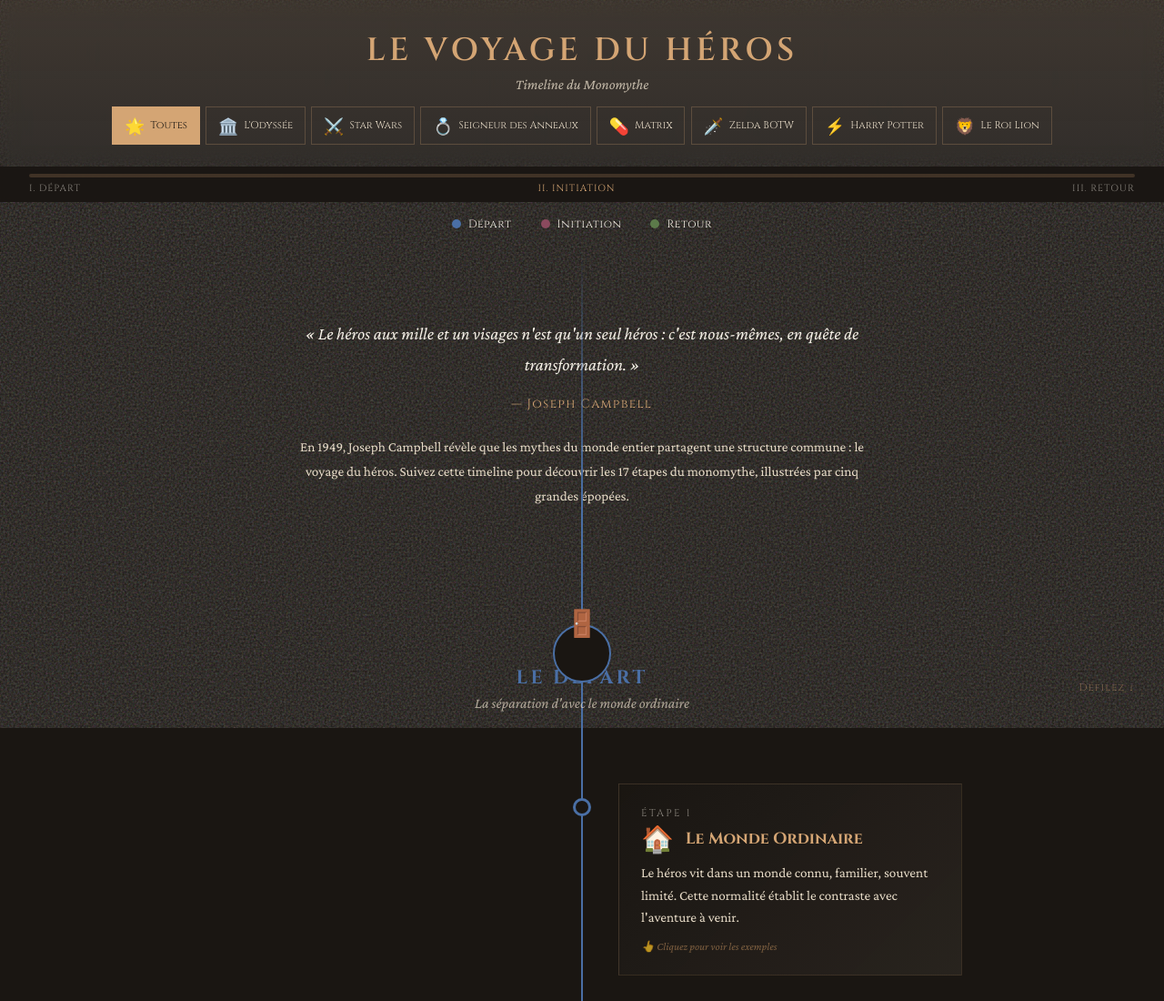
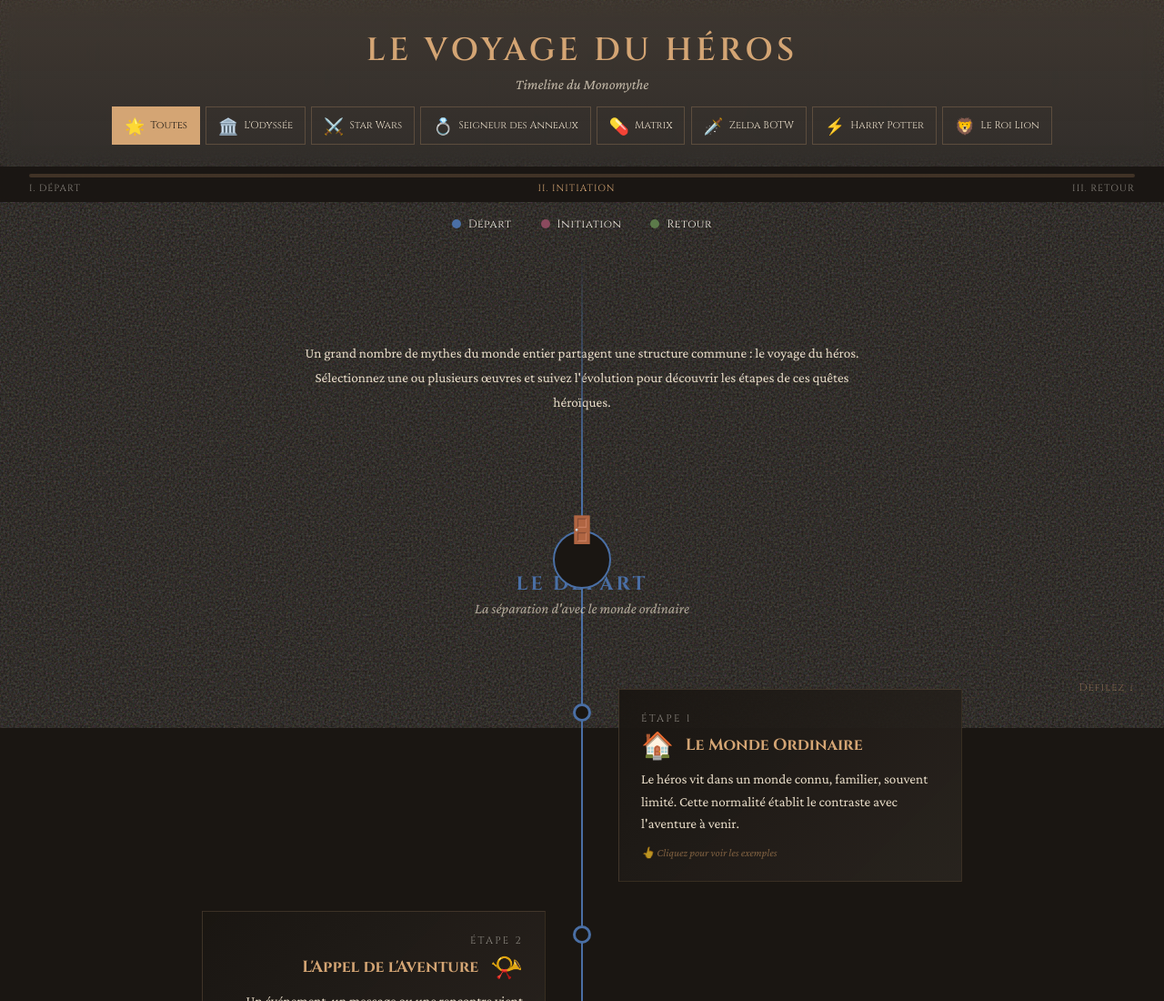
Before and after one commit to bmatge/voyage-du-heros, a plain HTML site: page index.html in a window 1280 px wide. Shown: the top 1100 px of the page at 91% size. Drawn offline with nearby package versions, Linux system fonts and the light colour scheme.

Commit message:
Revise intro section text and quote
Updated the introductory text and quote in the HTML.

```diff
--- a/index.html
+++ b/index.html
@@ -667,9 +667,7 @@
         <div class="timeline-line"></div>
 
         <section class="intro-section">
-            <p class="intro-quote">« Le héros aux mille et un visages n'est qu'un seul héros : c'est nous-mêmes, en quête de transformation. »</p>
-            <p class="intro-author">— Joseph Campbell</p>
-            <p class="intro-text">En 1949, Joseph Campbell révèle que les mythes du monde entier partagent une structure commune : le voyage du héros. Suivez cette timeline pour découvrir les 17 étapes du monomythe, illustrées par cinq grandes épopées.</p>
+            <p class="intro-text">Un grand nombre de mythes du monde entier partagent une structure commune : le voyage du héros. Sélectionnez une ou plusieurs œuvres et suivez l'évolution pour découvrir les étapes de ces quêtes héroïques.</p>
         </section>
 
         <!-- PHASE I: DÉPART -->
```
